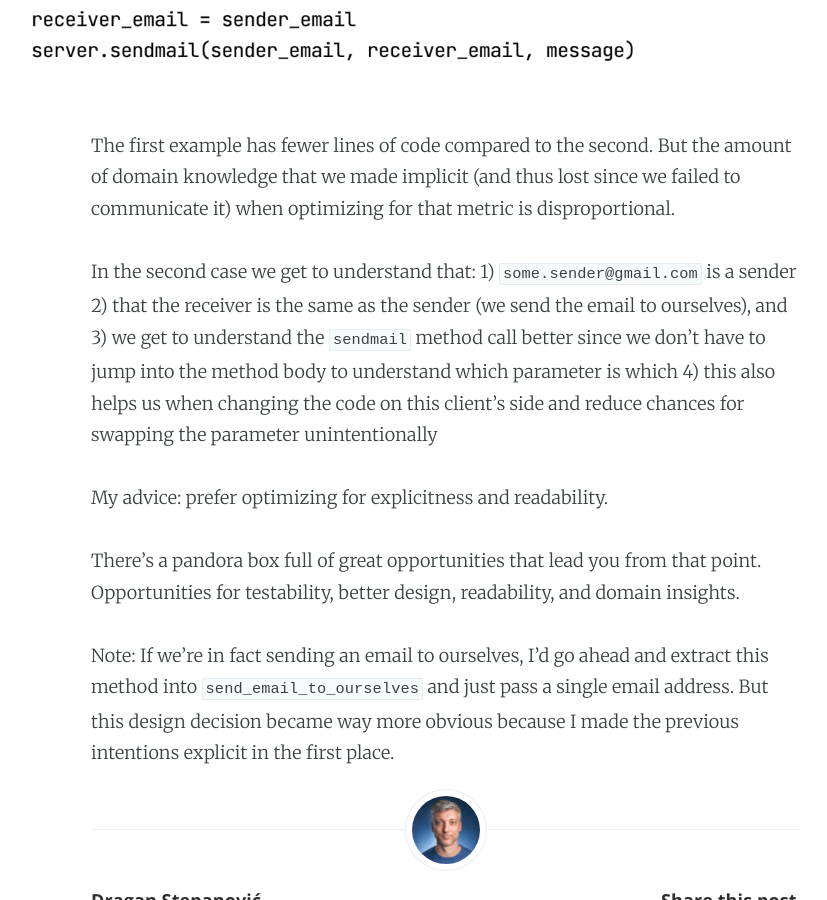
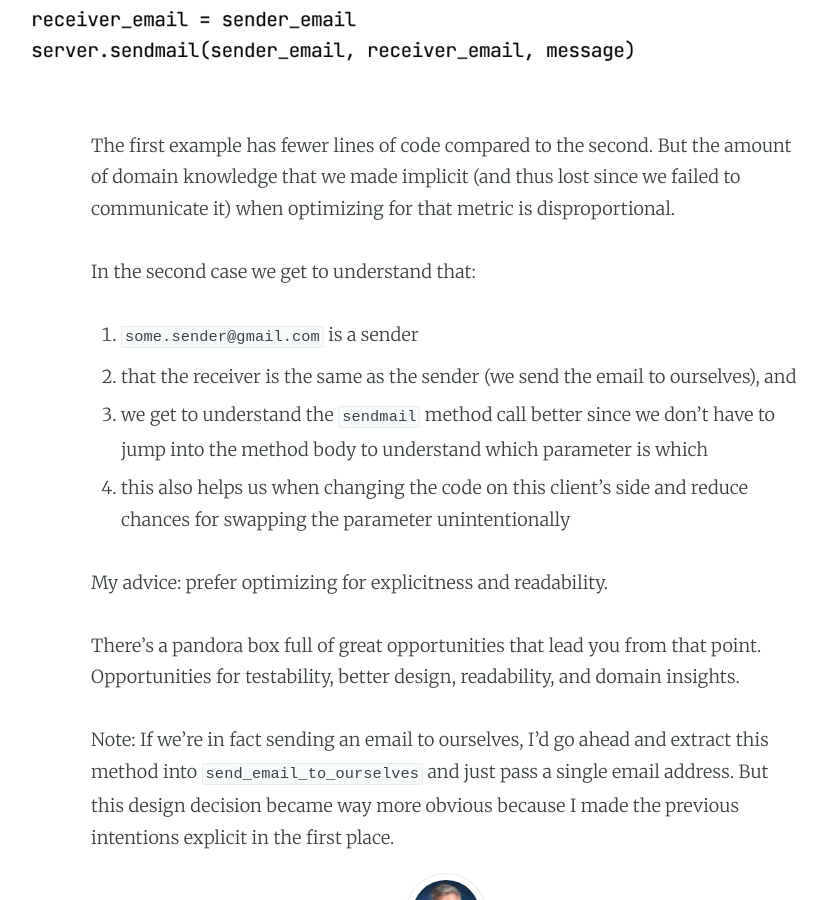
Before and after one commit to dragan-stepanovic/dragan-stepanovic.github.io, a Jekyll site: the page built from _posts/2021-02-09-optimize-for-explicitness.md, in a window 1280 px wide and 900 px high, scrolled down 538 px. Shown: the whole window, without its empty margins (194-1021 px from the left). Built offline with Jekyll 4.4.1, drawn with Linux system fonts in a browser that asks for light colours; our own code applies the rules of GitHub Pages for plain Markdown files; comment, search, counter and statistics services are not loaded.

Commit message:
Update 2021-02-09-optimize-for-explicitness.md

```diff
--- a/_posts/2021-02-09-optimize-for-explicitness.md
+++ b/_posts/2021-02-09-optimize-for-explicitness.md
@@ -10,10 +10,10 @@ Two super simple examples, achieving the same thing.
 The first example has fewer lines of code compared to the second. But the amount of domain knowledge that we made implicit (and thus lost since we failed to communicate it) when optimizing for that metric is disproportional.
 
 In the second case we get to understand that:
-1) `some.sender@gmail.com` is a sender
-2) that the receiver is the same as the sender (we send the email to ourselves), and
-3) we get to understand the `sendmail` method call better since we don't have to jump into the method body to understand which parameter is which
-4) this also helps us when changing the code on this client's side and reduce chances for swapping the parameter unintentionally
+1. `some.sender@gmail.com` is a sender
+2. that the receiver is the same as the sender (we send the email to ourselves), and
+3. we get to understand the `sendmail` method call better since we don't have to jump into the method body to understand which parameter is which
+4. this also helps us when changing the code on this client's side and reduce chances for swapping the parameter unintentionally
 
 My advice: prefer optimizing for explicitness and readability.
 
```
